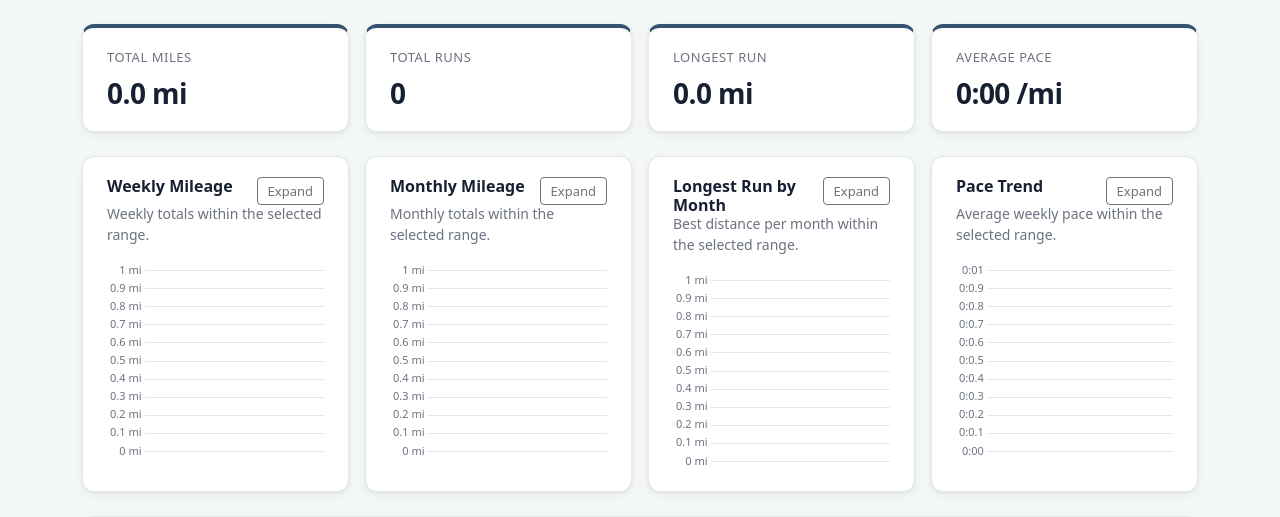
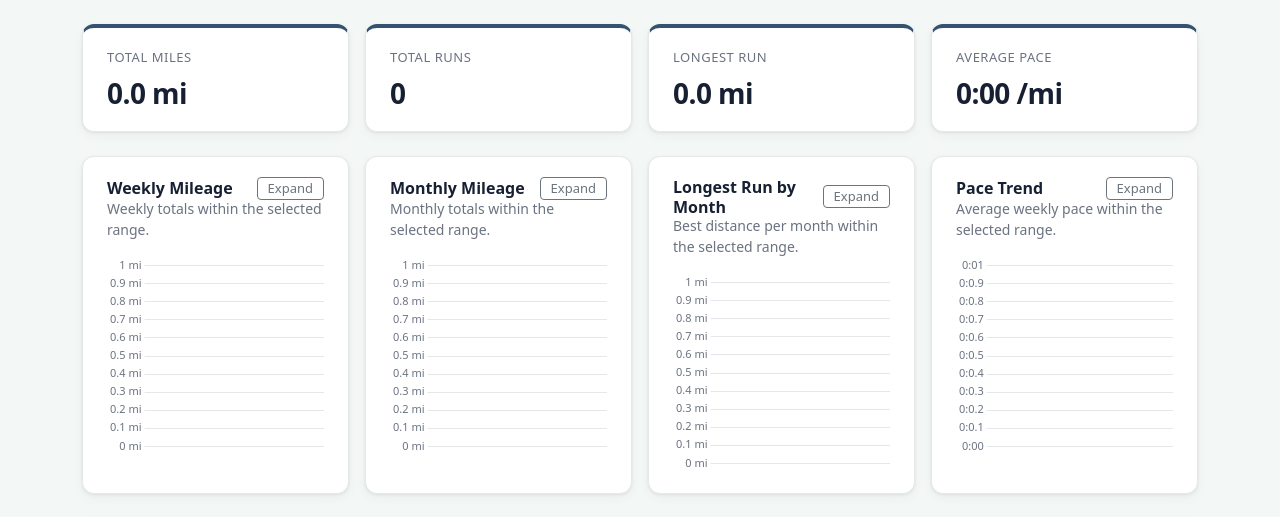
Before and after one commit to steckwilliam/runtracker, a Flask app: page / in a window 1280 px wide. Shown: the part 153-670 px from the top of the page. Run offline with Flask 3, Linux system fonts and the light colour scheme; data that the repository does not hold is empty.

Commit message:
Update chart button

```diff
--- a/static/css/styles.css
+++ b/static/css/styles.css
@@ -296,7 +296,7 @@ main.container {
 
 .chart-card__header {
     display: flex;
-    align-items: flex-start;
+    align-items: center;
     justify-content: space-between;
     gap: 0.75rem;
     margin-bottom: 0.5rem;
@@ -304,13 +304,17 @@ main.container {
 
 .chart-card__header .chart-card__title {
     margin-bottom: 0;
+    line-height: 1.25;
 }
 
 .chart-expand-btn {
+    display: inline-flex;
+    align-items: center;
+    justify-content: center;
     flex-shrink: 0;
     font-size: 0.8125rem;
     padding: 0.25rem 0.625rem;
-    line-height: 1.4;
+    line-height: 1;
 }
 
 .chart-modal {
```
